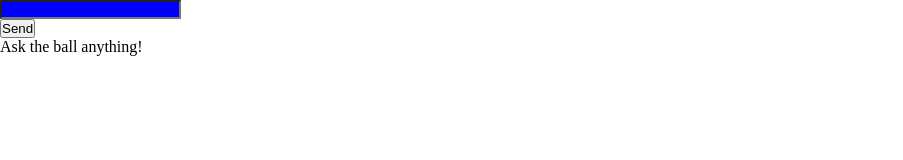
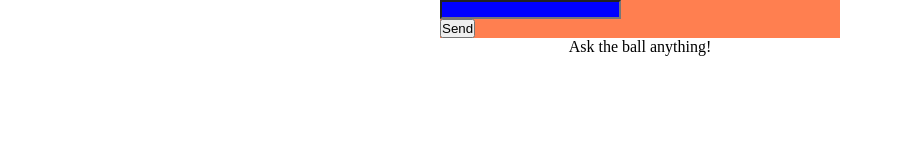
Before and after one commit to Nesiht/8-Ball, a plain HTML site: page index.html in a window 1280 px wide. Shown: the whole page, without its empty margins (0-903 px from the left). Drawn offline with Linux system fonts and the light colour scheme.

Commit message:
Added some center css

```diff
--- a/style.css
+++ b/style.css
@@ -7,6 +7,10 @@
 Global styles
 ***********/
 
+p {
+    margin: auto;
+    text-align: center;
+}
 
 /***********
 Font styles
@@ -29,7 +33,8 @@ Form styles
 
 .form-input{
     width: 400px;
-
+    margin: auto;
+    background-color: coral;
 }
 
 .text-field {
```
